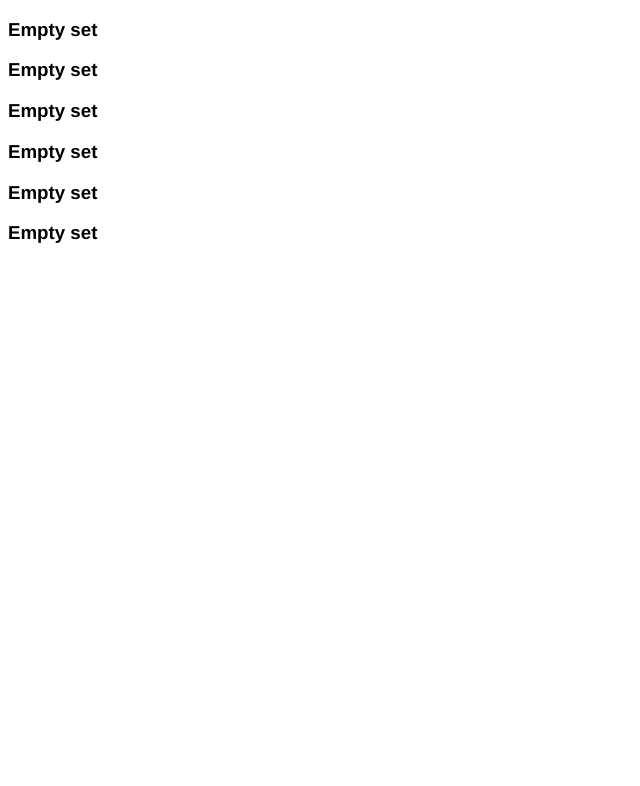
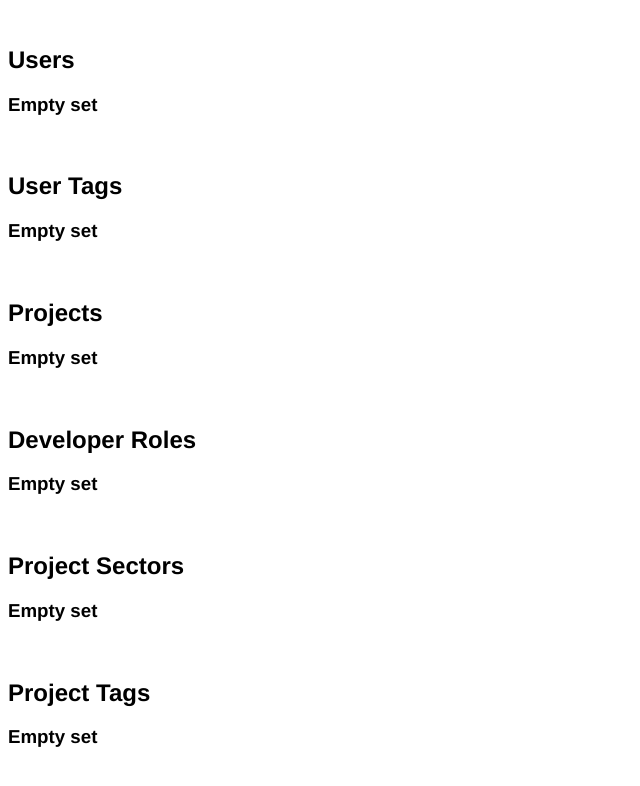
Before and after one commit to GulliverJ/ideaslate, a PHP site: page /viewdata.php in a window 1280 px wide. Shown: the top 786 px of the page, without its empty margins (0-640 px from the left). Run offline with PHP 8.4, Linux system fonts and the light colour scheme; data that the repository does not hold is empty.

Commit message:
minor readability update to viewdata

```diff
--- a/viewdata.php
+++ b/viewdata.php
@@ -33,11 +33,11 @@ body {
     }
 
     //Users table
+    echo "<br><h2>Users</h2>";
     $sql_select = "SELECT user_id, username, email, fname, lname, joined, verified FROM users";
     $stmt = $conn->query($sql_select);
     $results = $stmt->fetchAll();
     if(count($results) > 0) {
-        echo "<br><h2>Users</h2>";
         echo "<table>";
         echo "<tr><th>user_id</th>";
         echo "<th>username</th>";
@@ -61,11 +61,11 @@ body {
     }
 
     //User Tags
+    echo "<br><h2>User Tags</h2>";
     $sql_select = "SELECT user_id, tag_id FROM user_tags";
     $stmt = $conn->query($sql_select);
     $results = $stmt->fetchAll();
     if(count($results) > 0) {
-        echo "<br><h2>User Tags</h2>";
         echo "<table>";
         echo "<tr><th>user_id</th>";
         echo "<th>tag_id</th></tr>";
@@ -79,11 +79,11 @@ body {
     }
 
     //Projects table
+    echo "<br><h2>Projects</h2>";
     $sql_select = "SELECT project_id, title, abstract, description, status_id, created, hidden FROM projects";
     $stmt = $conn->query($sql_select);
     $results = $stmt->fetchAll();
     if(count($results) > 0) {
-        echo "<br><h2>Projects</h2>";
         echo "<table>";
         echo "<tr><th>project_id</th>";
         echo "<th>title</th>";
@@ -107,11 +107,11 @@ body {
     }
 
     //Developer Roles
+    echo "<br><h2>Developer Roles</h2>";
     $sql_select = "SELECT user_id, project_id, role_id FROM developer_roles";
     $stmt = $conn->query($sql_select);
     $results = $stmt->fetchAll();
     if(count($results) > 0) {
-        echo "<br><h2>Developer Roles</h2>";
         echo "<table>";
         echo "<tr><th>user_id</th>";
         echo "<th>project_id</th>";
@@ -127,11 +127,11 @@ body {
     }
 
     //Project Sectors
+    echo "<br><h2>Project Sectors</h2>";
     $sql_select = "SELECT project_id, sector_id FROM project_sectors";
     $stmt = $conn->query($sql_select);
     $results = $stmt->fetchAll();
     if(count($results) > 0) {
-        echo "<br><h2>Project Sectors</h2>";
         echo "<table>";
         echo "<tr><th>project_id</th>";
         echo "<th>sector_id</th></tr>";
@@ -145,11 +145,11 @@ body {
     }
 
     //Project Tags
+    echo "<br><h2>Project Tags</h2>";
     $sql_select = "SELECT project_id, tag_id FROM project_tags";
     $stmt = $conn->query($sql_select);
     $results = $stmt->fetchAll();
     if(count($results) > 0) {
-        echo "<br><h2>Project Tags</h2>";
         echo "<table>";
         echo "<tr><th>project_id</th>";
         echo "<th>tag_id</th></tr>";
```
